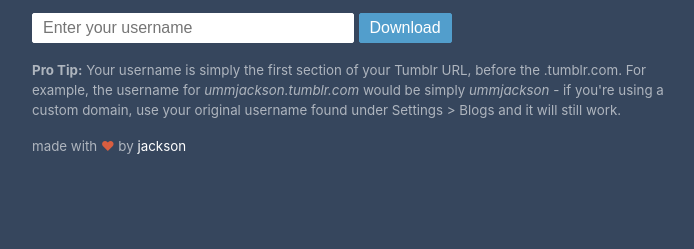
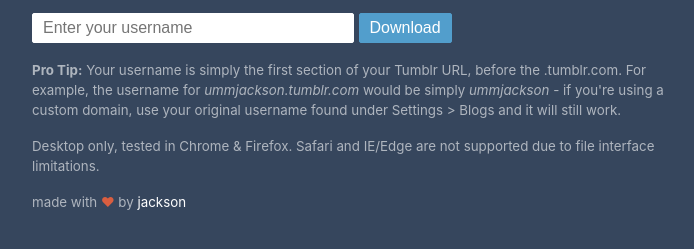
Before and after one commit to fung1/tumblr2json, a plain HTML site: page index.html in a window 1280 px wide. Shown: the part 125-374 px from the top of the page, without its empty margins (288-982 px from the left). Drawn offline with Linux system fonts and the light colour scheme.

Commit message:
Browser support info

```diff
--- a/index.html
+++ b/index.html
@@ -28,6 +28,8 @@
 
 		<p><small><strong>Pro Tip:</strong> Your username is simply the first section of your Tumblr URL, before the .tumblr.com. For example, the username for <em>ummjackson.tumblr.com</em> would be simply <em>ummjackson</em> - if you're using a custom domain, use your original username found under Settings > Blogs and it will still work.</small></p>
 
+		<p><small>Desktop only, tested in Chrome &amp; Firefox. Safari and IE/Edge are not supported due to file interface limitations.</small></p>
+
 		<p><small>made with <span class="heart">♥</span> by <a href="http://ummjackson.com">jackson</a></small></p>
 
 	</div>
```
